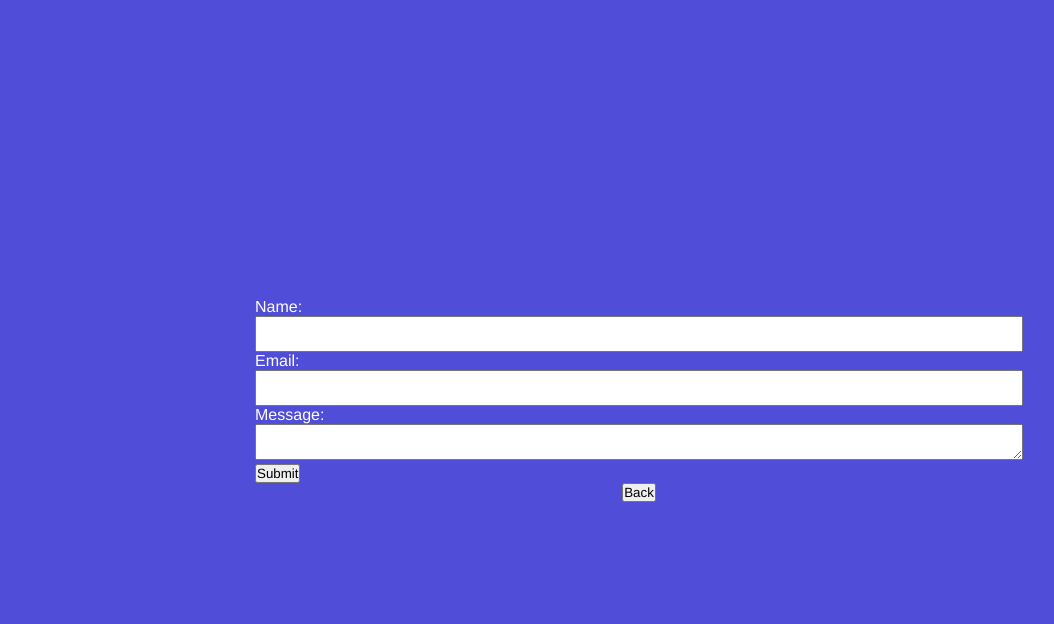
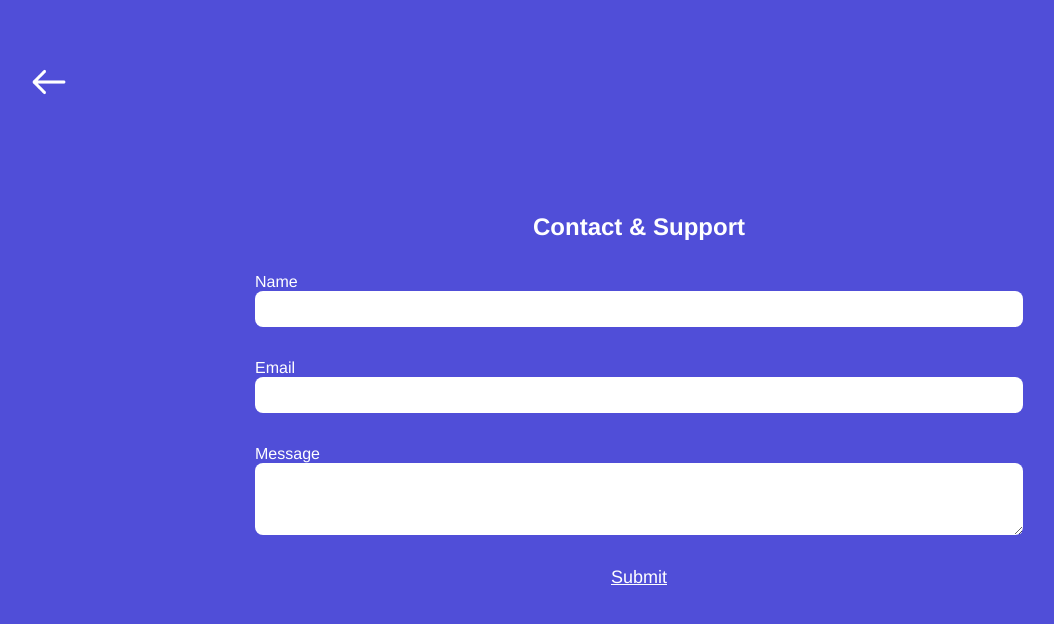
Before and after one commit to hiterharris/afghan-translator-next, a Next.js app: page /support in a window 1280 px wide. Shown: the top 624 px of the page, without its empty margins (1-1055 px from the left). Built offline with nearby package versions, Linux system fonts and the light colour scheme.

Commit message:
complete setup for support page

```diff
--- a/src/pages/index.js
+++ b/src/pages/index.js
@@ -17,7 +17,7 @@ export default function Home() {
       </Head>
       <div className="App">
         <TranslateText />
-        <button onClick={() => router.push('/support')}>Support</button>
+        <p className="support-button" onClick={() => router.push('/support')}>Contact & Support</p>
       </div>
     </>
   )
--- a/src/pages/support.js
+++ b/src/pages/support.js
@@ -1,9 +1,12 @@
 import React, { useState } from "react";
 import { useRouter } from "next/router";
+import backIcon from "../assets/icons/back.png";
+import Image from "next/image";
 
 const ContactForm = () => {
   const router = useRouter();
   const [status, setStatus] = useState("Submit");
+
   const handleSubmit = async (e) => {
     e.preventDefault();
     setStatus("Sending...");
@@ -23,30 +26,33 @@ const ContactForm = () => {
     setStatus("Submit");
     let result = await response.json();
     alert(result.status);
+    router.reload()
   };
+
   return (
     <div className="ContactForm">
+      <Image className="back-button" src={backIcon} alt="back" width={36} height={36} onClick={() => router.back()} />
       <form onSubmit={handleSubmit}>
-        <label htmlFor="name">Name:</label>
-        <div>
+        <div className="form-heading">
+          <h2>Contact & Support</h2>
+        </div>
+        <div className="input-container">
+          <label htmlFor="name">Name</label>
           <input type="text" id="name" required />
         </div>
-
-        <label htmlFor="email">Email:</label>
-        <div>
+        <div className="input-container">
+          <label htmlFor="email">Email</label>
           <input type="email" id="email" required />
         </div>
-
-        <label htmlFor="message">Message:</label>
-        <div>
+        <div className="input-container">
+          <label htmlFor="message">Message</label>
           <textarea id="message" required />
         </div>
-
-        <button type="submit">{status}</button>
+        <div className="submit">
+          <button className="submit-button" type="submit">{status}</button>
+        </div>
       </form>
-      <button onClick={() => router.back()}>Back</button>
     </div>
-
   );
 };
 
--- a/src/styles/App.css
+++ b/src/styles/App.css
@@ -6,6 +6,13 @@
   flex-direction: column;
   align-items: center;
   justify-content: center;
+}
+
+.support-button {
+  position: absolute;
+  bottom: 32px;
+  text-decoration: underline;
+  font-size: 12px;
 }
 
 .ContactForm {
@@ -18,8 +25,54 @@
   align-items: center;
 }
 
+.form-heading {
+  text-align: center;
+  margin-bottom: 32px;
+}
+
+.input-container {
+  margin-bottom: 32px;
+  display: flex;
+  flex-direction: column;
+}
 
 .ContactForm input, textarea {
   height: 36px;
   width: 60vw;
+  border-radius: 8px;
+  border: none;
 }
+
+input {
+  height: 36px;
+  width: 60vw;
+  border-radius: 8px;
+  border: none;
+}
+
+textarea {
+  height: 72px;
+  width: 60vw;
+  border-radius: 8px;
+  border: none;
+}
+
+.submit {
+  display: flex;
+  justify-content: center;
+}
+
+.submit-button {
+  background: none;
+  border: none;
+  color: white;
+  text-align: center;
+  font-size: 18px;
+  text-decoration: underline;
+}
+
+.back-button {
+  position: fixed;
+  top: 64px;
+  left: 32px;
+}
```
Also changed, not shown: src/assets/icons/back.png (added).
